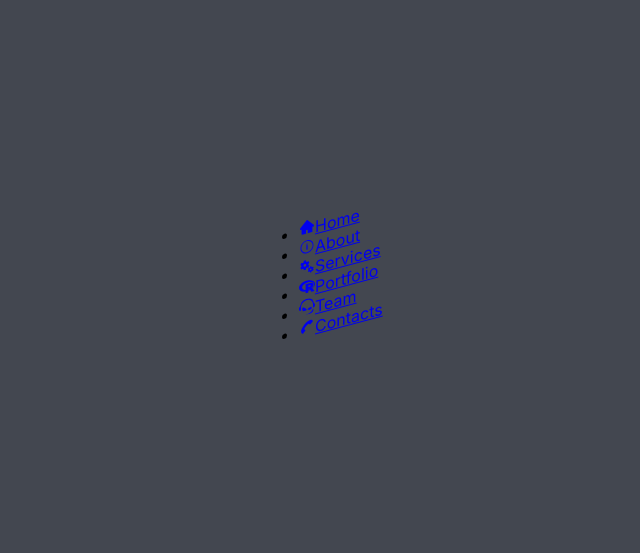
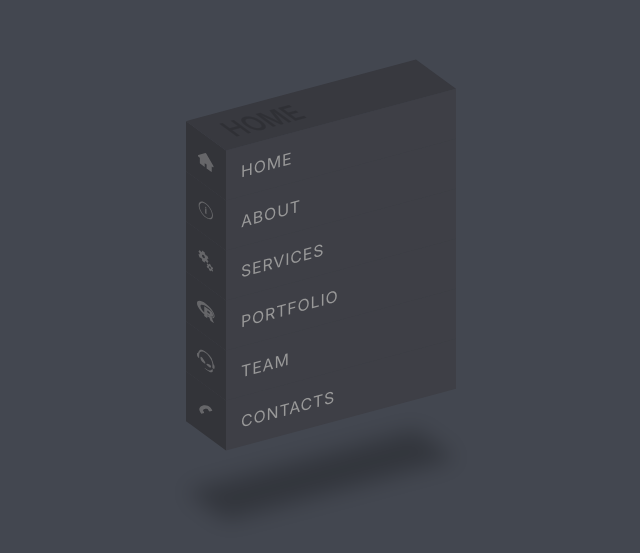
Before and after one commit to RUS29TAM/3d-menu, a React (Create React App) app: page / in a window 1280 px wide. Shown: the part 125-678 px from the top of the page, without its empty margins (319-959 px from the left). Built offline with nearby package versions, Linux system fonts and the light colour scheme.

Commit message:
chore: add menu styles

```diff
--- a/src/components/Menu.module.css
+++ b/src/components/Menu.module.css
@@ -5,3 +5,100 @@
     position: relative;
     transform: skewY(-15deg);
 }
+:root {
+    --i: ;
+}
+.ul .li {
+    position: relative;
+    list-style: none;
+    width: 200px;
+    padding: 15px;
+    background: #3e3f46;
+    z-index: calc(1 * var(--i));
+    transition: 0.5s;
+    cursor: pointer;
+}
+
+.ul .li:hover {
+    background: #02abff;
+    transform: translate(40px, 40px);
+}
+
+.ul .li::before {
+    content: '';
+    position: absolute;
+    top: 0;
+    left: -40px;
+    width: 40px;
+    height: 100%;
+    background: #494a51;
+    filter: brightness(0.7);
+    transform-origin: right;
+    transform: skewY(45deg);
+    transition: 0.5s;
+}
+
+.ul .li:hover::before {
+    background: #02abff;
+}
+
+.ul .li::after {
+    content: attr(data-text);
+    position: absolute;
+    top: -40px;
+    left: 0;
+    width: calc(100% - 20px);
+    height: 40px;
+    display: flex;
+    align-items: center;
+    padding-left: 20px;
+    color: rgba(0, 0, 0, 0.15);
+    font-weight: 600;
+    font-size: 1.5em;
+    background: #3e3f46;
+    filter: brightness(0.9);
+    transform-origin: bottom;
+    transform: skewX(45deg);
+    transition: 0.5s;
+}
+
+.ul .li:hover::after {
+    background: #02abff;
+}
+
+.ul .li .a {
+    text-decoration: none;
+    color: #999;
+    display: block;
+    text-transform: uppercase;
+    letter-spacing: 0.05em;
+    transition: 0.5s;
+}
+
+.ul .li:hover .a {
+    color: #fff;
+}
+
+.ul .li:last-child::after {
+    box-shadow: -120px 120px 20px rgba(0, 0, 0, 0.25);
+}
+
+.ul .li .a .span {
+    position: absolute;
+    top: 0;
+    left: -40px;
+    width: 40px;
+    text-align: center;
+    height: 100%;
+    transform-origin: right;
+    transform: skewY(45deg);
+    display: flex;
+    justify-content: center;
+    align-items: center;
+    font-size: 1.1em;
+    opacity: 0.5;
+}
+
+.ul .li:hover .a .span {
+    opacity: 1;
+}
```
